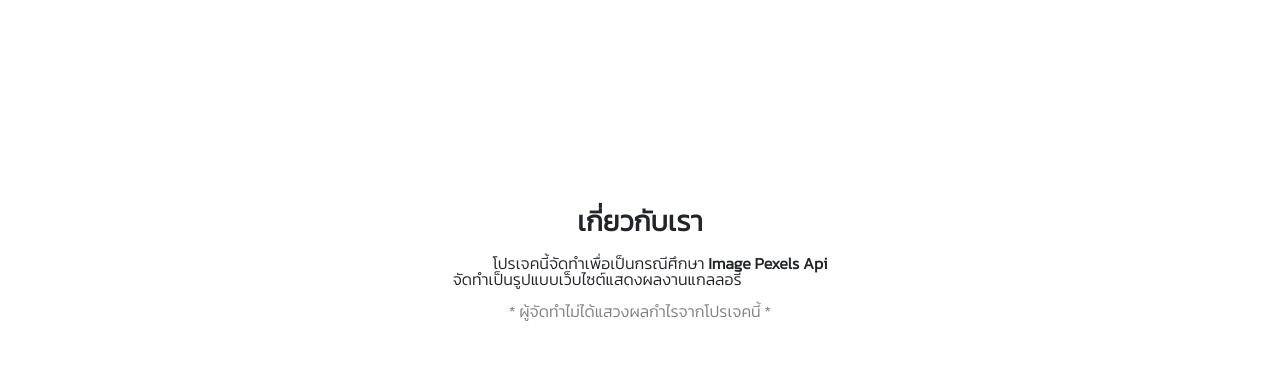
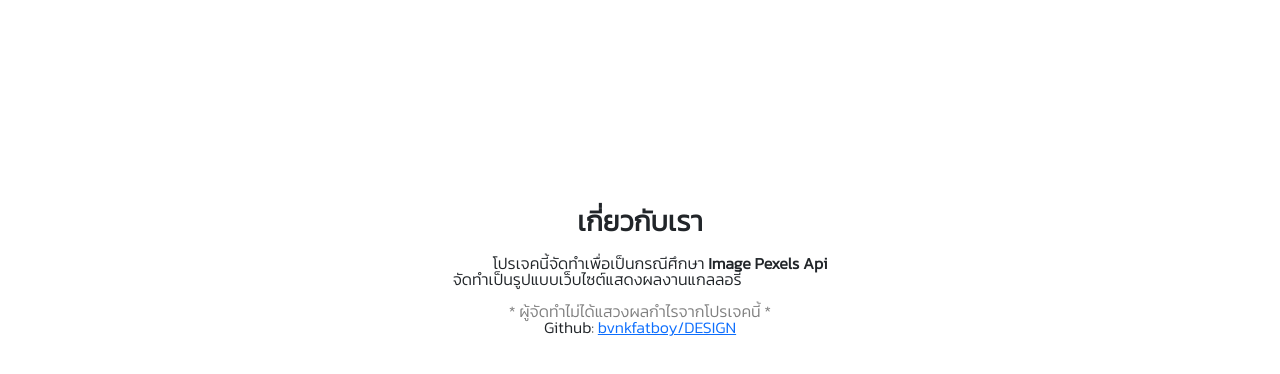
Before and after one commit to bvnkfatboy/DESIGN, a plain HTML site: page about.html in a window 1280 px wide. Shown: the part 64-438 px from the top of the page. Drawn offline with nearby package versions, Linux system fonts and the light colour scheme; no server answers.

Commit message:
Update about.html

```diff
--- a/about.html
+++ b/about.html
@@ -39,6 +39,7 @@
               <h3 class="text-center"><b>เกี่ยวกับเรา</b></h3><br>
               <p class="info_detail" style="text-indent: 2.5em;">โปรเจคนี้จัดทำเพื่อเป็นกรณีศึกษา <b>Image Pexels Api</b> <br> จัดทำเป็นรูปแบบเว็บไซต์แสดงผลงานแกลลอรี่ </p> <br>
               <p class="text-center" style="color:gray;"> * ผู้จัดทำไม่ได้แสวงผลกำไรจากโปรเจคนี้ *</p>
+              <p class="text-center">Github: <a href="https://github.com/bvnkfatboy/DESIGN">bvnkfatboy/DESIGN</a></p>
             </div>
           </div>
 
```
